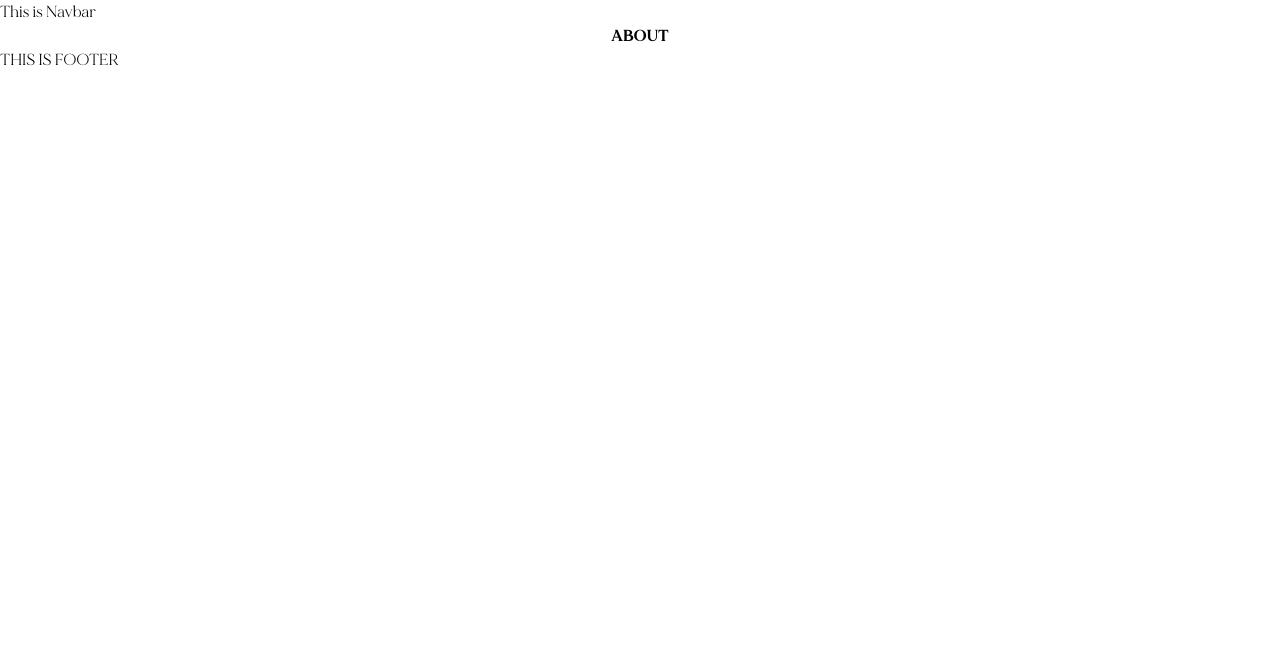
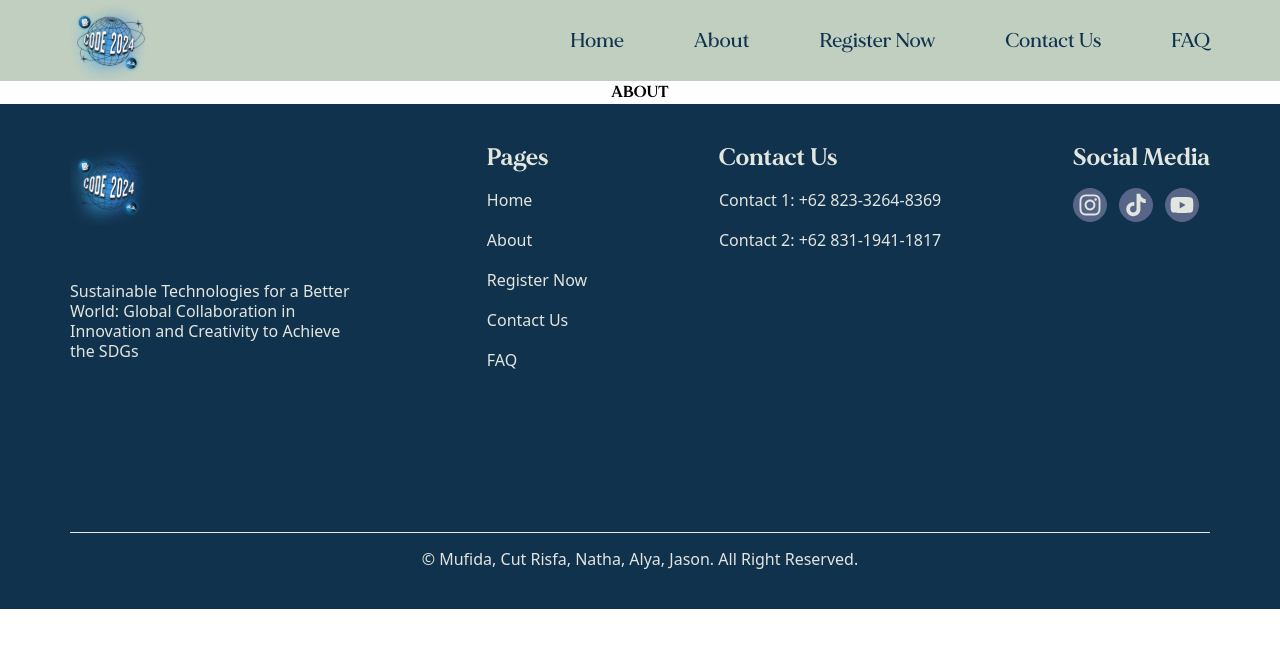
Before and after one commit to faracutrisfa/CODE2024, a React (Vite) app: page /About in a window 1280 px wide. Shown: the top 648 px of the page. Built offline with nearby package versions, Linux system fonts and the light colour scheme.

Commit message:
feat: add footer and navbar

```diff
--- a/package.json
+++ b/package.json
@@ -12,7 +12,9 @@
   "dependencies": {
     "react": "^18.3.1",
     "react-dom": "^18.3.1",
-    "react-router-dom": "^6.26.0"
+    "react-icons": "^5.2.1",
+    "react-router-dom": "^6.26.0",
+    "react-scroll": "^1.9.0"
   },
   "devDependencies": {
     "@types/react": "^18.3.3",
--- a/src/components/Footer.jsx
+++ b/src/components/Footer.jsx
@@ -1,5 +1,56 @@
+import Logo from "../../public/Logo.svg";
+import { FaInstagram } from "react-icons/fa6";
+import { IoLogoTiktok } from "react-icons/io5";
+import { FaYoutube } from "react-icons/fa6";
+import { Link } from "react-router-dom";
+
 export default function Footer() {
-    return(
-        <div className="font-MadeMirage">THIS IS FOOTER</div>
-    )
+    return (
+        <footer className="px-5 lg:px-18 py-10 bg-secondary-90 w-full text-primary-50">
+            <div
+                className="flex flex-col lg:flex-row lg:justify-between lg:mb-40 mb-20 gap-10 lg:gap-0 justify-center items-center text-center lg:items-start lg:text-start">
+                <div className="flex flex-col items-center lg:items-start gap-7 lg:w-3/12 md:w-8/12">
+                    <img src={Logo} alt="logo"/>
+                    <p
+                        className="text-base font-medium leading-tight font-sans lg:mt-7">
+                        Sustainable Technologies for a Better World: Global Collaboration in Innovation and Creativity to Achieve the SDGs
+                    </p>
+                </div>
+                <ul>
+                    <h1 className="font-bold text-2xl leading-7 mb-4">Pages</h1>
+                    <div className="text-sm lg:text-base font-medium leading-tight font-sans gap-4 flex flex-col">
+                        <Link to="/"><li>Home</li></Link>
+                        <Link to="/About"><li>About</li></Link>
+                        <Link to="/Register"><li>Register Now</li></Link>
+                        <Link to="/Contact"><li>Contact Us</li></Link>
+                        <Link to="/FAQ"><li>FAQ</li></Link>
+                    </div>
+                </ul>
+                <div>
+                    <h1 className="font-bold text-2xl leading-7 mb-4">Contact Us</h1>
+                    <div className="text-sm lg:text-base font-medium leading-tight font-sans flex flex-col gap-4">
+                        <a href="https://wa.me/6282332648369" target="blank">Contact 1: +62 823-3264-8369</a>
+                        <a href="https://wa.me/6283119411817" target="blank">Contact 2: +62 831-1941-1817</a>
+                    </div>
+                </div>
+                <div>
+                    <h1 className="font-bold text-2xl leading-7 mb-4">Social Media</h1>
+                    <div className="flex gap-3">
+                        <a href="https://www.instagram.com/code.ub/" target="blank" className="border rounded-full bg-secondary-10 border-secondary-10 p-1"><FaInstagram size={24} /></a>
+                        <a href="" className="border rounded-full bg-secondary-10 border-secondary-10 p-1"><IoLogoTiktok size={24} /></a>
+                        <a href="" className="border rounded-full bg-secondary-10 border-secondary-10 p-1"><FaYoutube size={24} /></a>
+                    </div>
+                </div>
+            </div>
+            <div>
+                <hr className="mb-4" />
+                <a
+                    href="https://bit.ly/m/PIT-CODE-2024"
+                    className="flex justify-center font-sans lg:text-base lg:leading-tight leading-3 text-xs"
+                    target="_blank">
+                    © Mufida, Cut Risfa, Natha, Alya, Jason. All Right Reserved.
+                </a>
+            </div>
+        </footer>
+    );
 }
--- a/src/components/Layout/PageLayout.jsx
+++ b/src/components/Layout/PageLayout.jsx
@@ -1,12 +1,14 @@
 import Navbar from "../Navbar"
 import Footer from "../Footer"
 
-const PageLayout = ({children}) => {
+const PageLayout = ({ children }) => {
   return (
-    <div className="">
-        <Navbar/>
+    <div className="font-MadeMirage">
+      <Navbar />
+      <div className="mt-20">
         {children}
-        <Footer/>
+      </div>
+      <Footer />
     </div>
   )
 }
--- a/src/components/Navbar.jsx
+++ b/src/components/Navbar.jsx
@@ -1,5 +1,99 @@
+import { Link } from "react-router-dom";
+import { useEffect, useState } from "react";
+import { RxHamburgerMenu } from "react-icons/rx";
+import { RiArrowRightSLine } from "react-icons/ri";
+import { LuHome } from "react-icons/lu";
+import { IoMdInformationCircleOutline } from "react-icons/io";
+import { SlNote } from "react-icons/sl";
+import { IoChatboxOutline } from "react-icons/io5";
+import { GoQuestion } from "react-icons/go";
+import Logo from "../../public/Logo.svg";
+
 export default function Navbar() {
-    return(
-        <div className="font-MadeMirage">This is Navbar</div>
-    )
+    const [click, setClick] = useState(false);
+    const handleClick = () => setClick(!click);
+    const [isScrolled, setIsScrolled] = useState(false);
+
+    useEffect(() => {
+        const handleScroll = () => {
+            const scrollPos = window.pageYOffset;
+            if (scrollPos > 0) {
+                setIsScrolled(true);
+            } else {
+                setIsScrolled(false);
+            }
+        };
+
+        window.addEventListener("scroll", handleScroll);
+        return () => {
+            window.removeEventListener("scroll", handleScroll);
+        };
+    }, []);
+
+    const handleLinkClick = () => {
+        setClick(false);
+    };
+
+    return (
+        <nav className={`px-5 lg:px-18 flex w-full top-0 items-center justify-between fixed duration-300 ${isScrolled ? " bg-primary-90 shadow-lg" : "bg-primary-90"}`}>
+            <img src={Logo} alt="logo" />
+            <ul className="hidden lg:flex text-secondary-90 gap-18 lg:text-xl font-medium leading-normal">
+                <Link to="/" onClick={handleLinkClick}>
+                    <li className="">Home</li>
+                </Link>
+                <Link to="/About" onClick={handleLinkClick}>
+                    <li className="">About</li>
+                </Link>
+                <Link to="/Register" onClick={handleLinkClick}>
+                    <li className="">Register Now</li>
+                </Link>
+                <Link to="/Contact" onClick={handleLinkClick}>
+                    <li className="">Contact Us</li>
+                </Link>
+                <Link to="/FAQ" onClick={handleLinkClick}>
+                    <li className="">FAQ</li>
+                </Link>
+            </ul>
+
+            <div className="block lg:hidden relative">
+                <button onClick={handleClick} className="text-secondary-90">
+                    {click ? "" : <RxHamburgerMenu size={24} />}
+                </button>
+                {click && <div className="fixed inset-0 bg-black opacity-50"></div>}
+
+                <div className={`fixed px-5 py-4 top-0 right-0 h-full w-2/4 bg-secondary-70 shadow-lg transition-transform ${click ? 'translate-x-0 duration-500' : 'translate-x-full duration-500'}`}>
+                    <div className="flex justify-between">
+                        <img src={Logo} alt="logo" className="h-11" />
+                        <button onClick={handleClick} className="text-primary-50">
+                            <RiArrowRightSLine size={30} />
+                        </button>
+                    </div>
+
+                    <ul className="flex flex-col items-start text-primary-50 gap-8 font-sans mt-18 text-base font-medium leading-tight">
+                        <Link to="/" onClick={handleLinkClick} className="flex items-center gap-5">
+                            <LuHome size={24} />
+                            <li className="">Home</li>
+                        </Link>
+                        <Link to="/About" onClick={handleLinkClick} className="flex items-center gap-5">
+                            <IoMdInformationCircleOutline size={25} />
+                            <li className="">About</li>
+                        </Link>
+                        <Link to="/Register" onClick={handleLinkClick} className="flex items-center gap-5">
+                            <SlNote size={24} />
+                            <li className="">Register Now</li>
+                        </Link>
+                        <Link to="/Contact" onClick={handleLinkClick} className="flex items-center gap-5">
+                            <IoChatboxOutline size={24} />
+                            <li className="">Contact Us</li>
+                        </Link>
+                        <Link to="/FAQ" onClick={handleLinkClick} className="flex items-center gap-5">
+                            <GoQuestion size={24} />
+                            <li className="">FAQ</li>
+                        </Link>
+
+                    </ul>
+                </div>
+            </div>
+        </nav>
+    );
 }
--- a/src/pages/Home.jsx
+++ b/src/pages/Home.jsx
@@ -1,5 +1,5 @@
 export default function Home() {
     return(
-        <div className="font-MadeMirage">Competition of Outstanding Creativity and Exploration (CODE)</div>
+        <div className=""></div>
     )
 }
--- a/tailwind.config.js
+++ b/tailwind.config.js
@@ -1,32 +1,32 @@
 /** @type {import('tailwindcss').Config} */
 export default {
-  content: [
-    "./index.html",
-    "./src/**/*.{js,ts,jsx,tsx}",
-  ],
+  content: ["./index.html", "./src/**/*.{js,ts,jsx,tsx}"],
   theme: {
     extend: {
       fontFamily: {
-        'MadeMirage': ['MadeMirage', 'sans-serif'],
+        MadeMirage: ["MadeMirage", "sans-serif"],
       },
       colors: {
-        'primary-10': '#FEFEFE',
-        'primary-30': '#EEF0EC',
-        'primary-50': '#E2E6DF',
-        'primary-70': '#D2DDD2',
-        'primary-90': '#C1CFC0',
-        'secondary-10': '#576589',
-        'secondary-30': '#3D526D',
-        'secondary-50': '#2B465B',
-        'secondary-70': '#19354C',
-        'secondary-90': '#11324D',
-        'neutral-10': '#E1E1E1',
-        'neutral-30': '#DDDDDD',
-        'neutral-50': '#D9D9D9',
-        'neutral-70': '#C3C3C3',
-        'neutral-90': '#AEAEAE',
+        "primary-10": "#FEFEFE",
+        "primary-30": "#EEF0EC",
+        "primary-50": "#E2E6DF",
+        "primary-70": "#D2DDD2",
+        "primary-90": "#C1CFC0",
+        "secondary-10": "#576589",
+        "secondary-30": "#3D526D",
+        "secondary-50": "#2B465B",
+        "secondary-70": "#19354C",
+        "secondary-90": "#11324D",
+        "neutral-10": "#E1E1E1",
+        "neutral-30": "#DDDDDD",
+        "neutral-50": "#D9D9D9",
+        "neutral-70": "#C3C3C3",
+        "neutral-90": "#AEAEAE",
+      },
+      spacing: {
+        "18": "70px",
       },
     },
   },
   plugins: [],
-}
+};
```
Also changed, not shown: 1 other file (tests, documents, lock files or other folders).
